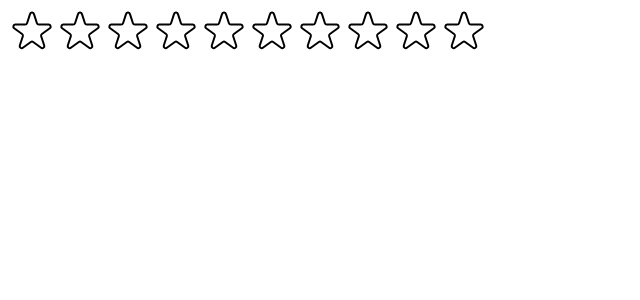
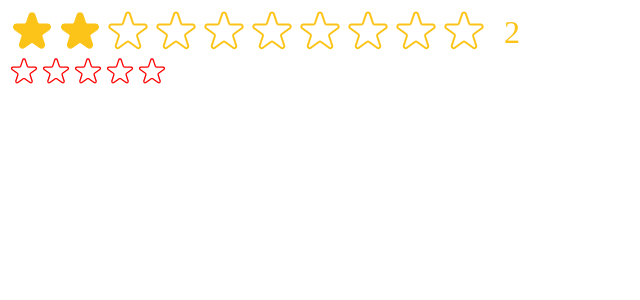
Before and after one commit to WojtG/usePopcorn, a React (Create React App) app: page / in a window 1280 px wide. Both pictures are taken after a click on the button 80 px from the left and 32 px from the top of the page. Shown: the top 300 px of the page, without its empty margins (0-640 px from the left). Built offline with nearby package versions, Linux system fonts and the light colour scheme.

Commit message:
add props to starraiting component

```diff
--- a/src/StarRating.js
+++ b/src/StarRating.js
@@ -10,51 +10,69 @@ const starContainerStyle = {
   display: "flex",
 };
 
+export default function StarRating({
+  maxRating = 5,
+  color = "#fcc419",
+  size = 48,
+  messages = [],
+  className = "",
+}) {
+  const [rating, setRating] = useState(0);
+  const [tempRating, setTempRating] = useState(0);
+
   const textStyle = {
     lineHeight: "1",
     margin: "0",
+    color,
+    fontSize: `${size / 1.5}px`,
   };
 
-export default function StarRating({ maxRating = 5 }) {
-  const [rating, setRating] = useState(0);
   return (
-    <div onMouseOut={() => setRating(0)} style={styleContainer}>
+    <div style={styleContainer} className={className}>
       <div style={starContainerStyle}>
         {Array.from({ length: maxRating }, (_, i) => (
           <Star
             key={i}
-            isFull={i + 1 <= rating}
+            isFull={tempRating ? i + 1 <= tempRating : i + 1 <= rating}
             onClick={() => setRating(i + 1)}
-            onMouseOver={() => setRating(i + 1)}
+            onMouseEnter={() => setTempRating(i + 1)}
+            onMouseLeave={() => setTempRating(0)}
+            color={color}
+            size={size}
           />
         ))}
       </div>
-      <p style={textStyle}>{rating || ""}</p>
+      <p style={textStyle}>
+        {messages.length === maxRating
+          ? messages[tempRating ? tempRating - 1 : rating - 1]
+          : tempRating || rating || ""}
+      </p>
     </div>
   );
 }
 
+function Star({ onClick, isFull, onMouseEnter, onMouseLeave, color, size }) {
   const starStyle = {
-  width: "48px",
-  height: "48px",
+    width: `${size}px`,
+    height: `${size}px`,
     cursor: "pointer",
     display: "block",
   };
 
-function Star({ onClick, isFull, onMouseOver }) {
   return (
     <span
       role="button"
       style={starStyle}
       onClick={onClick}
-      onMouseOver={onMouseOver}
+      onMouseEnter={onMouseEnter}
+      onMouseLeave={onMouseLeave}
     >
       {isFull ? (
         <svg
           xmlns="http://www.w3.org/2000/svg"
           viewBox="0 0 20 20"
-          fill="#000"
-          stroke="#000"
+          fill={color}
+          stroke={color}
         >
           <path d="M9.049 2.927c.3-.921 1.603-.921 1.902 0l1.07 3.292a1 1 0 00.95.69h3.462c.969 0 1.371 1.24.588 1.81l-2.8 2.034a1 1 0 00-.364 1.118l1.07 3.292c.3.921-.755 1.688-1.54 1.118l-2.8-2.034a1 1 0 00-1.175 0l-2.8 2.034c-.784.57-1.838-.197-1.539-1.118l1.07-3.292a1 1 0 00-.364-1.118L2.98 8.72c-.783-.57-.38-1.81.588-1.81h3.461a1 1 0 00.951-.69l1.07-3.292z" />
         </svg>
@@ -63,7 +81,7 @@ function Star({ onClick, isFull, onMouseOver }) {
           xmlns="http://www.w3.org/2000/svg"
           fill="none"
           viewBox="0 0 24 24"
-          stroke="#000"
+          stroke={color}
         >
           <path
             strokeLinecap="round"
--- a/src/index.js
+++ b/src/index.js
@@ -9,5 +9,11 @@ root.render(
   <React.StrictMode>
     {/* <App /> */}
     <StarRating maxRating={10} />
+    <StarRating
+      maxRating={5}
+      color={"red"}
+      size={32}
+      messages={["terrible", "bad", "okay", "good", "amazing"]}
+    />
   </React.StrictMode>
 );
```
Lines whose indentation alone changed are shown as unchanged.
